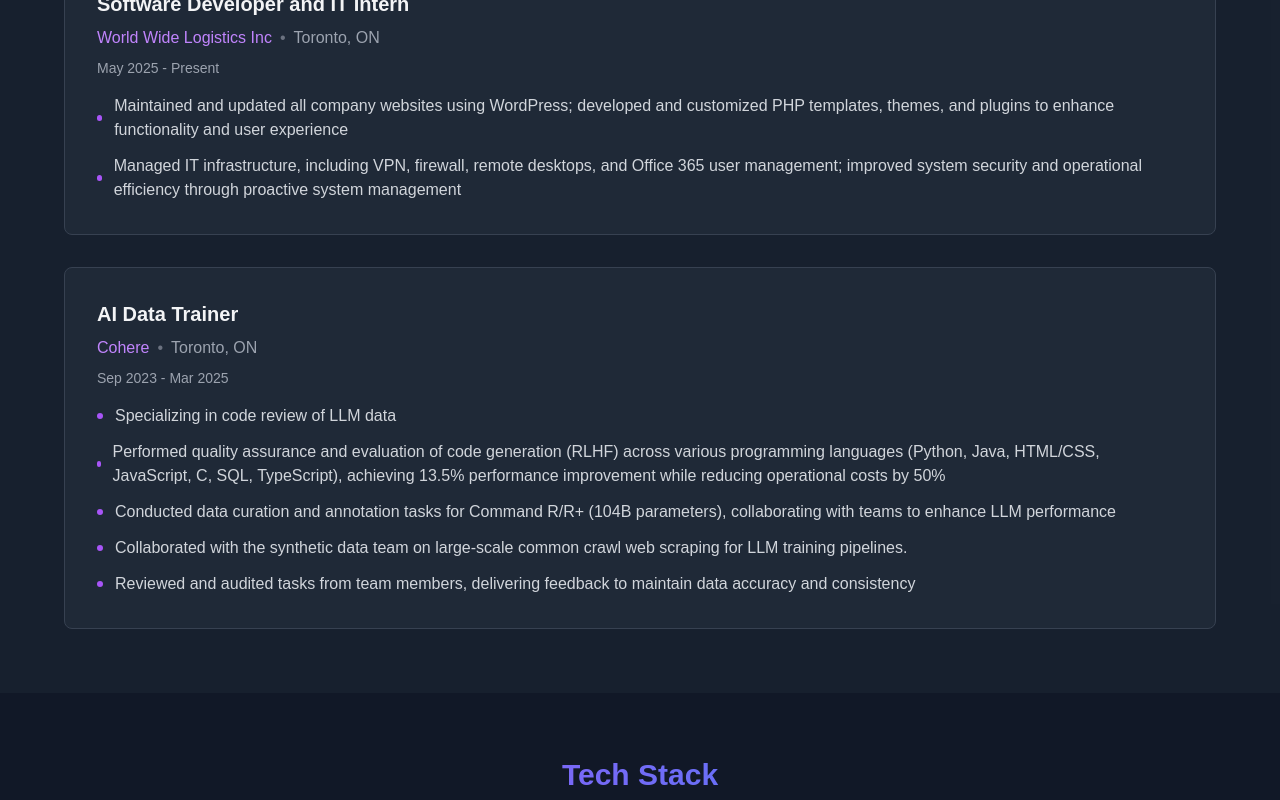
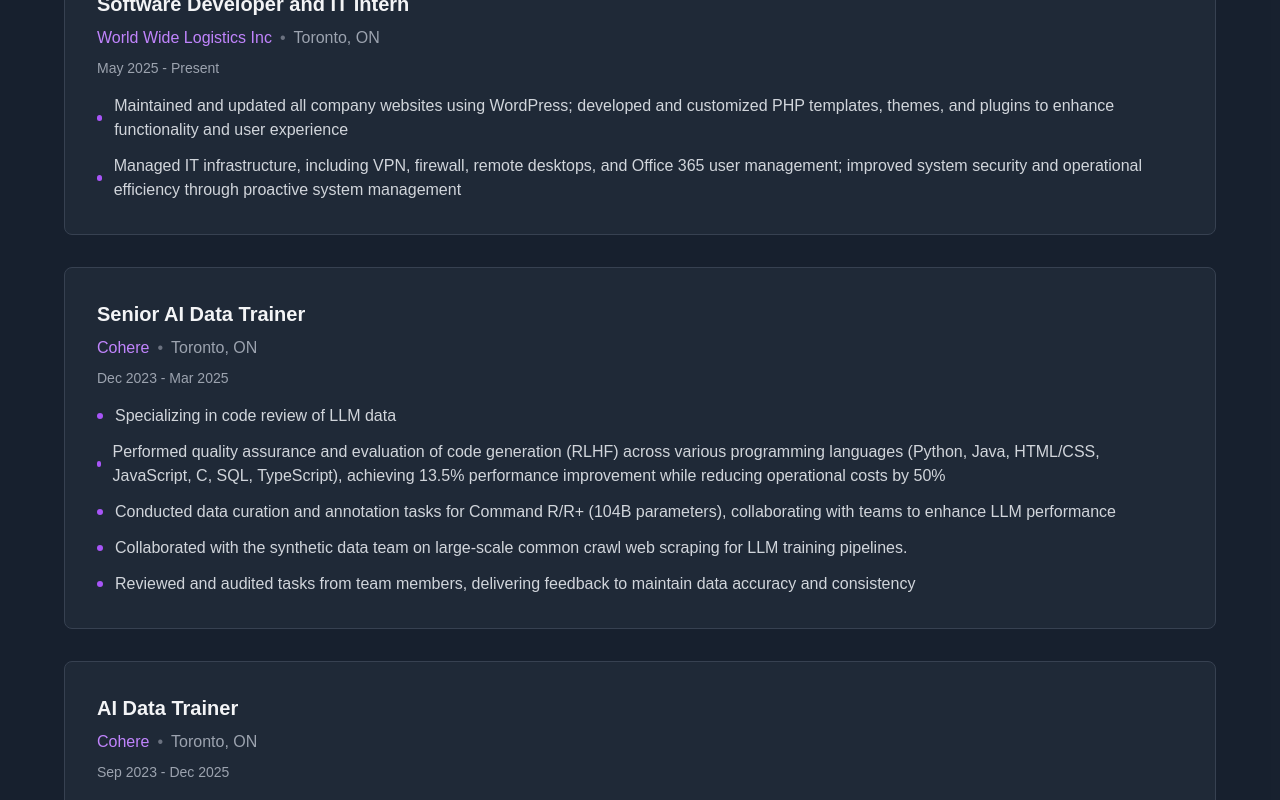
Before and after one commit to faraazzz31/faraazzz31.github.io, a Next.js app: page / in a window 1280 px wide. Shown: the part 1683-2483 px from the top of the page. Built offline with nearby package versions, Linux system fonts and the light colour scheme.

Commit message:
Resume update

```diff
--- a/app/page.js
+++ b/app/page.js
@@ -418,8 +418,8 @@ const Portfolio = () => {
                   ]
                 },
                 {
-                  date: 'Sep 2023 - Mar 2025',
-                  title: 'AI Data Trainer',
+                  date: 'Dec 2023 - Mar 2025',
+                  title: 'Senior AI Data Trainer',
                   company: 'Cohere',
                   location: 'Toronto, ON',
                   points: [
@@ -428,6 +428,16 @@ const Portfolio = () => {
                     'Conducted data curation and annotation tasks for Command R/R+ (104B parameters), collaborating with teams to enhance LLM performance',
                     'Collaborated with the synthetic data team on large-scale common crawl web scraping for LLM training pipelines.',
                     'Reviewed and audited tasks from team members, delivering feedback to maintain data accuracy and consistency'
+                  ]
+                },
+                {
+                  date: 'Sep 2023 - Dec 2025',
+                  title: 'AI Data Trainer',
+                  company: 'Cohere',
+                  location: 'Toronto, ON',
+                  points: [
+                    'LLM data evaluation and testing',
+                    'Prompt engineering and data curation for LLM training',
                   ]
                 }
               ].map((exp, index) => (
```
